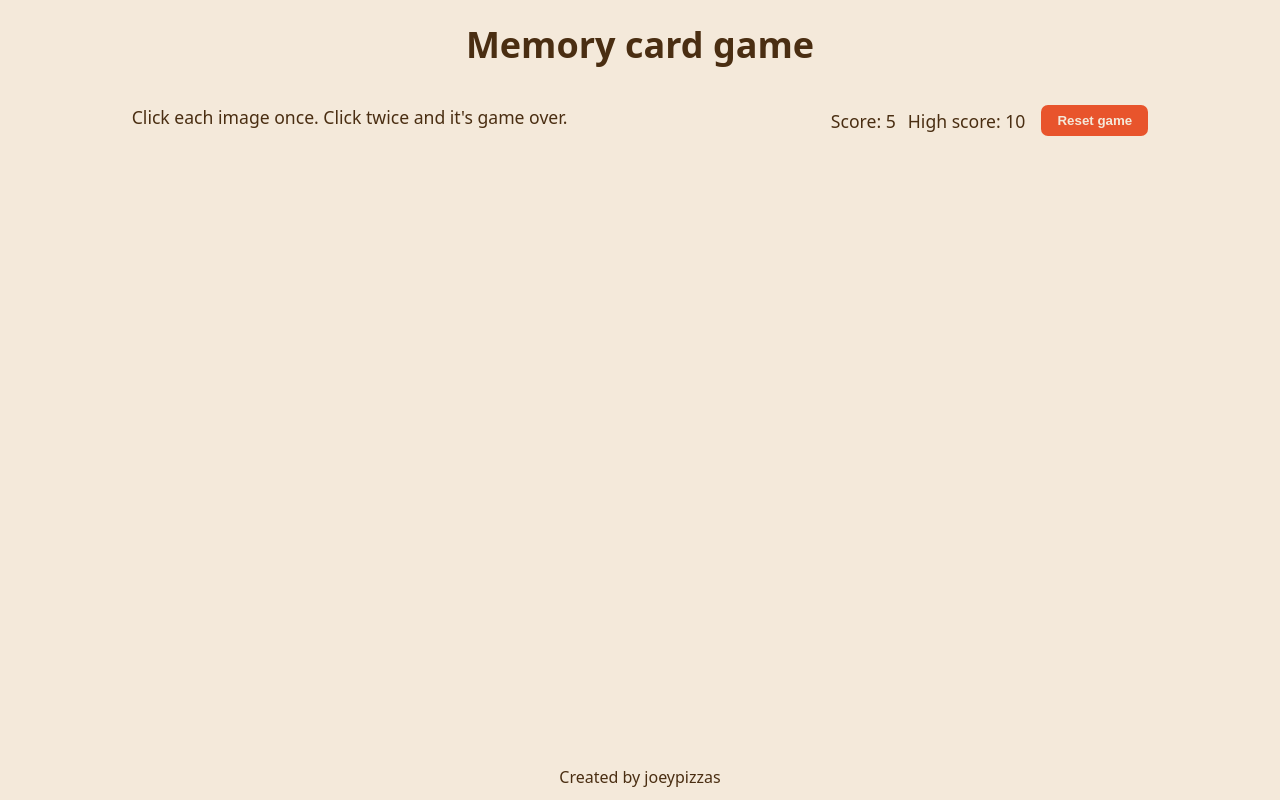
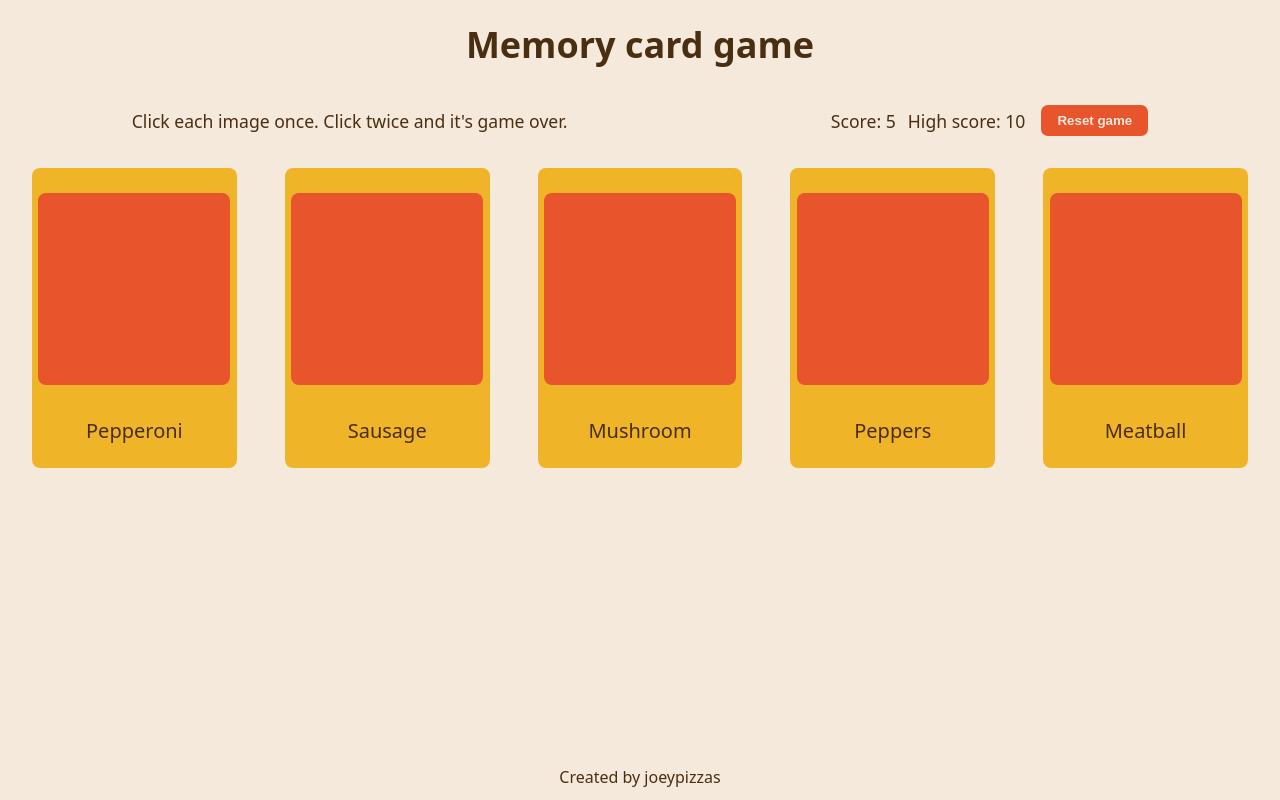
Before and after one commit to joeypizzas/memory-card, a React (Vite) app: page / in a window 1280 px wide. Built offline with nearby package versions, Linux system fonts and the light colour scheme.

Commit message:
Continued styling/testing GameCard

```diff
--- a/src/App.jsx
+++ b/src/App.jsx
@@ -4,6 +4,7 @@ import { Footer } from "./components/Footer/Footer.jsx";
 import { Game } from "./components/Game/Game.jsx";
 import { GameInstructions } from "./components/GameInstructions/GameInstructions.jsx";
 import { GameArea } from "./components/GameArea/GameArea.jsx";
+import { GameCard } from "./components/GameCard/GameCard.jsx";
 
 function App() {
   return (
@@ -11,7 +12,13 @@ function App() {
       <Header></Header>
       <Game>
         <GameInstructions></GameInstructions>
-        <GameArea></GameArea>
+        <GameArea>
+          <GameCard name="Pepperoni"></GameCard>
+          <GameCard name="Sausage"></GameCard>
+          <GameCard name="Mushroom"></GameCard>
+          <GameCard name="Peppers"></GameCard>
+          <GameCard name="Meatball"></GameCard>
+        </GameArea>
       </Game>
       <Footer></Footer>
     </div>
--- a/src/components/GameArea/GameArea.css
+++ b/src/components/GameArea/GameArea.css
@@ -2,6 +2,7 @@
 
 .game-area {
   display: grid;
-  grid-template-columns: repeat(auto-fit, minmax(300px, 1fr));
+  grid-template-columns: repeat(auto-fit, minmax(200px, 1fr));
   gap: 3rem;
+  padding: 1rem 2rem 1rem 2rem;
 }
--- a/src/components/GameArea/GameArea.jsx
+++ b/src/components/GameArea/GameArea.jsx
@@ -2,6 +2,6 @@
 
 import "./GameArea.css";
 
-export function GameArea() {
-  return <div className="game-area"></div>;
+export function GameArea({ children }) {
+  return <div className="game-area">{children}</div>;
 }
--- a/src/components/GameCard/GameCard.css
+++ b/src/components/GameCard/GameCard.css
@@ -4,10 +4,20 @@
   display: flex;
   flex-direction: column;
   justify-content: center;
+  background-color: var(--color-cheese);
+  align-items: center;
+  min-height: 300px;
+  border-radius: 8px;
+  gap: 2rem;
 }
 
 .card-image {
+  padding: 6rem;
+  border-radius: 8px;
+  background-color: var(--color-tomato);
 }
 
 .card-name {
+  color: var(--color-crust);
+  font-size: 1.25rem;
 }
--- a/src/components/GameInstructions/GameInstructions.css
+++ b/src/components/GameInstructions/GameInstructions.css
@@ -7,6 +7,7 @@
   color: var(--color-crust);
   font-size: 1.1rem;
   font-weight: 500;
+  align-items: center;
 }
 
 .score-and-reset {
```
